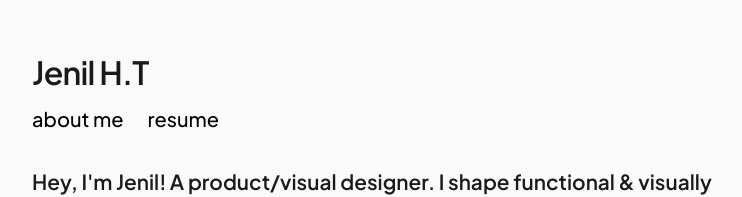
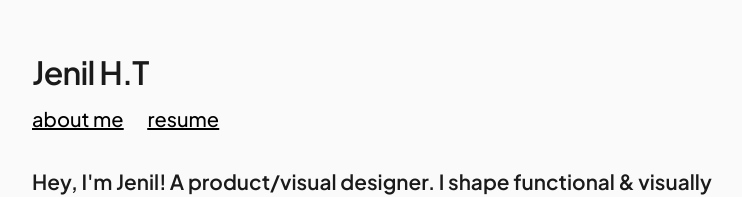
Before and after one commit to jenilthumar/jenil, a Next.js app: page / in a window 1280 px wide. Shown: the top 197 px of the page, without its empty margins (256-998 px from the left). Built offline with nearby package versions, Linux system fonts and the light colour scheme.

Commit message:
links underline

```diff
--- a/app/page.js
+++ b/app/page.js
@@ -82,7 +82,7 @@ export default function Home() {
         </motion.h2>
 
         <motion.div
-          className="mt-[0.5rem] text-[1.25rem] font-[440]"
+          className="mt-[0.5rem] text-[1.25rem] font-[440] underline"
           variants={fadeInUp}
         >
           <Link href="/aboutme">
```
